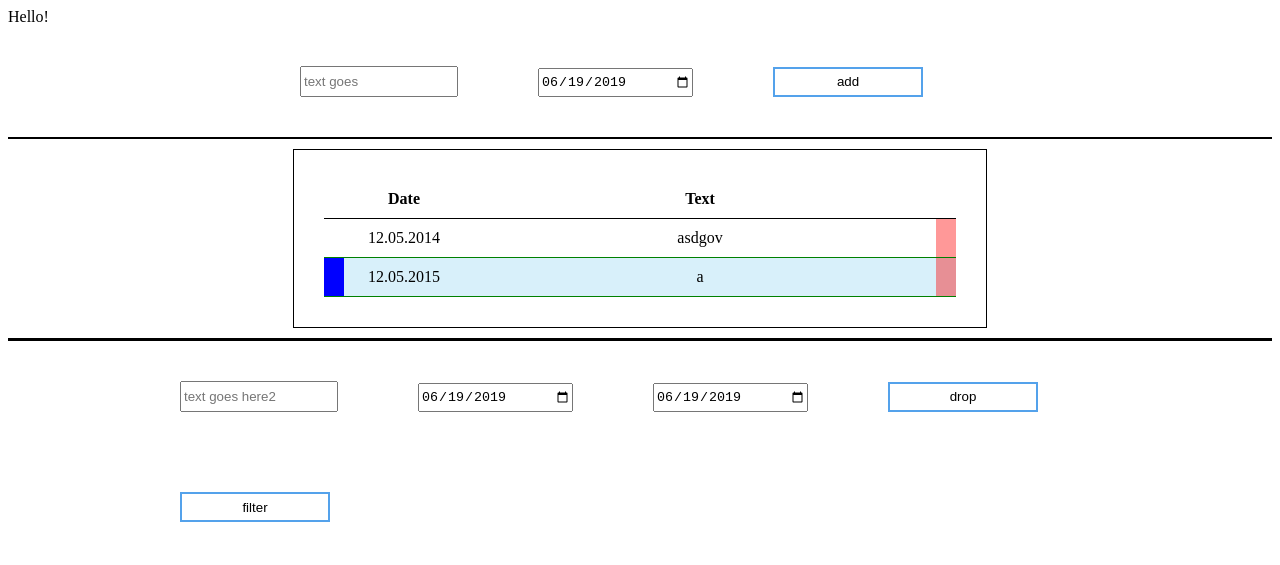
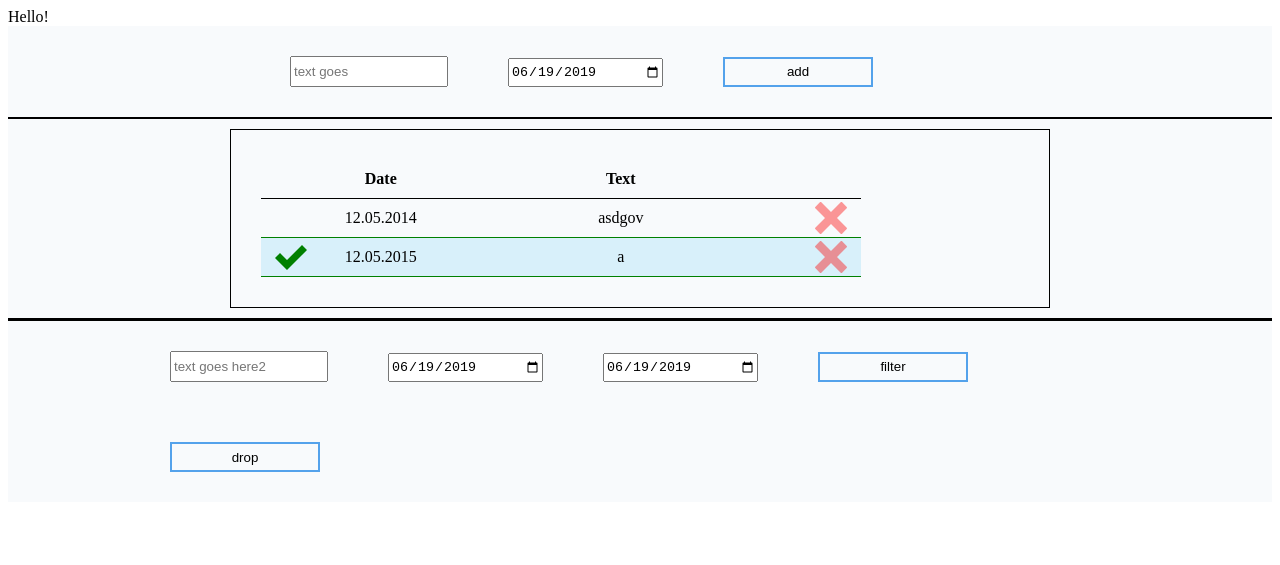
Before and after one commit to SokolAlexander/trainJS, a website: page index.html in a window 1280 px wide. Drawn offline with Linux system fonts and the light colour scheme.

Commit message:
new icons  and more styling

```diff
--- a/components/app/app.css
+++ b/components/app/app.css
@@ -0,0 +1,3 @@
+.app {
+    background-color: rgba(171, 194, 218, 0.082);
+}
--- a/components/app/app.js
+++ b/components/app/app.js
@@ -42,12 +42,12 @@ class App {
                                                 value: today
                                             },
                                             {
+                                                type: 'submit',
+                                                value: 'filter'
+                                            },
+                                            {
                                                 type: 'button',
                                                 value: 'drop'
-                                            },
-                                            {
-                                                type: 'submit',
-                                                value: 'filter'
                                             }]);
 
         this._initEvents();
--- a/components/form/form.css
+++ b/components/form/form.css
@@ -2,12 +2,13 @@
     width: 95%;
     min-width: 760px;
     padding: 20px;
-    margin: auto;
+    /* margin: auto; */
 }
 
 .inputs-wrap {
     margin: auto;
     width: 760px;
+    /* background-color: rgba(131, 125, 117, 0.082); */
 }
 
 .form-add {
@@ -25,7 +26,7 @@
 input {
     width: 150px;
     height: 25px;
-    margin: 40px;
+    margin: 30px;
     display: inline-block;
 }
 
--- a/components/list/list.css
+++ b/components/list/list.css
@@ -7,7 +7,8 @@ td.list-item-header-date {
 }
 .list {
     border: 1px solid black;
-    width: 50%;
+    width: 60%;
+    min-width: 600px;
     padding: 30px;
     text-align: center;
     margin: auto;
@@ -30,7 +31,6 @@ td.list-item-header-date {
 
 .list-item-delete:hover {
     cursor: pointer;
-    outline: 1px solid black;
     opacity: 1;
     /* border: 1px  solid grey; */
 }
@@ -39,24 +39,11 @@ td.list-item-header-date {
     transform: scale(0.9)
 }
 
-/* .list-item-delete::before, .list-item-delete::after {
-    position: absolute;
-    width: 5px;
-    height:  30px;
-    left: 340px;
-    top: -23px;
-    content: ' ';
-    background-color: red;
-    z-index: 100;
-    transform: rotate(45deg);
-}
-
-.list-item-delete::before {
-    transform: rotate(-45deg);
-} */
-
 .list-item-delete {
-    background-color: red;
+    width:  10%;
+    background-position: 50%;
+    background-image: url('./../../cross.svg');
+    background-repeat: no-repeat;
     opacity: 0.4;
 }
 
@@ -70,7 +57,7 @@ td {
 
 td.list-item-text,
 td.list-item-header-text {
-    width: 100%;
+    width: 60%;
 }
 
 .list-header {
@@ -83,13 +70,31 @@ td.list-item-header-text {
     background-color: rgb(255, 240, 221);
 }
 
+.list-item-header-date:active,
+.list-item-header-text:active {
+    transform: scale(0.97);
+}
+
 .list-item:hover {
     background-color: rgba(250, 235, 217, 0.432);
 }
 
 .list-item-check {
-    background-color: blue;
+    width: 10%;
+    background-position: 50%;
+    background-image: url('./../../checkmark.svg');
+    /* background-size: 30px; */
+    background-repeat: no-repeat;
     opacity: 0;
+}
+
+.list-item-check:hover {
+    opacity: 0.4;
+    cursor: pointer;
+}
+
+.list-item-check:active {
+    transform: scale(0.95);
 }
 
 .list-item-checked .list-item-check {
--- a/components/list/list.js
+++ b/components/list/list.js
@@ -121,7 +121,9 @@ class List {
             this.sortDataByDate();
         } else if (e.target.classList.contains('list-item-header-text')) {
             this.sortDataByText();
-        } else this.checkItem(e.target);
+        } else if (e.target.classList.contains('list-item-check')) {
+            this.checkItem(e.target);
+        }
     }
 
     /**
--- a/index.html
+++ b/index.html
@@ -8,7 +8,7 @@
 
 <body>
     <div>Hello!</div>
-    <div class="js-app"></div>
+    <div class="app js-app"></div>
 
     <script src="/components/customDate/customDate.js"></script>
     <script src="./components/app/app.js"></script>
```
Also changed, not shown: checkmark.svg (added), cross.svg (added).
